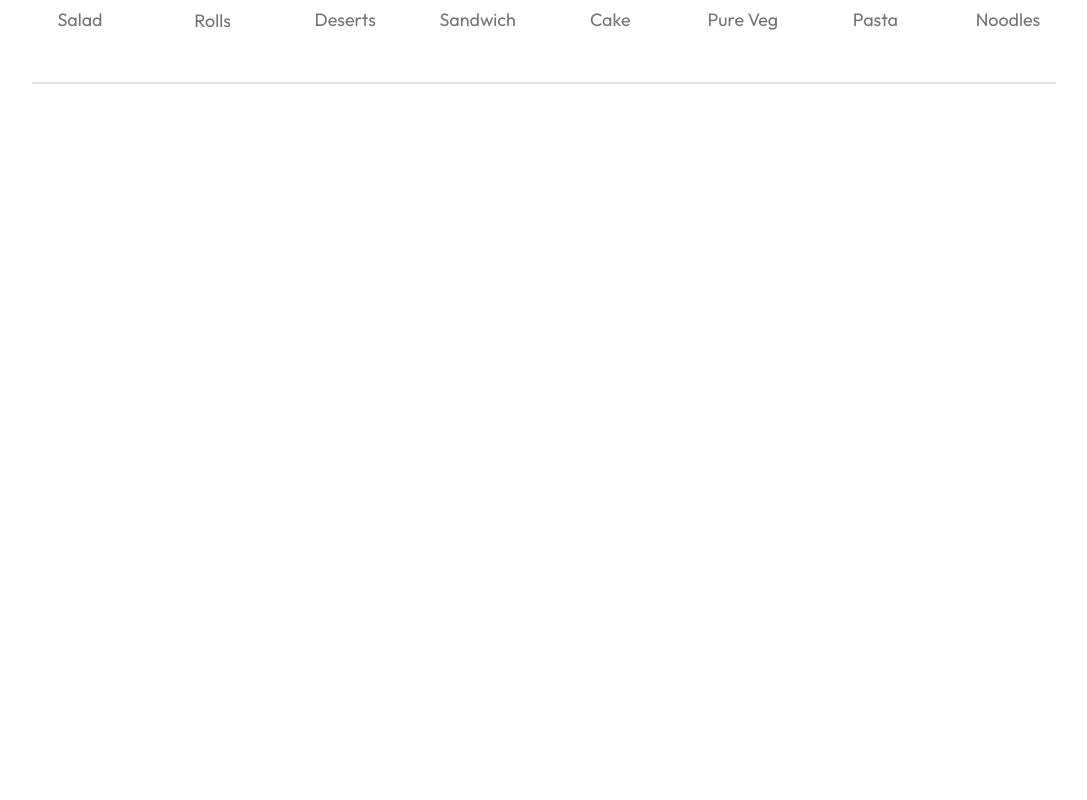
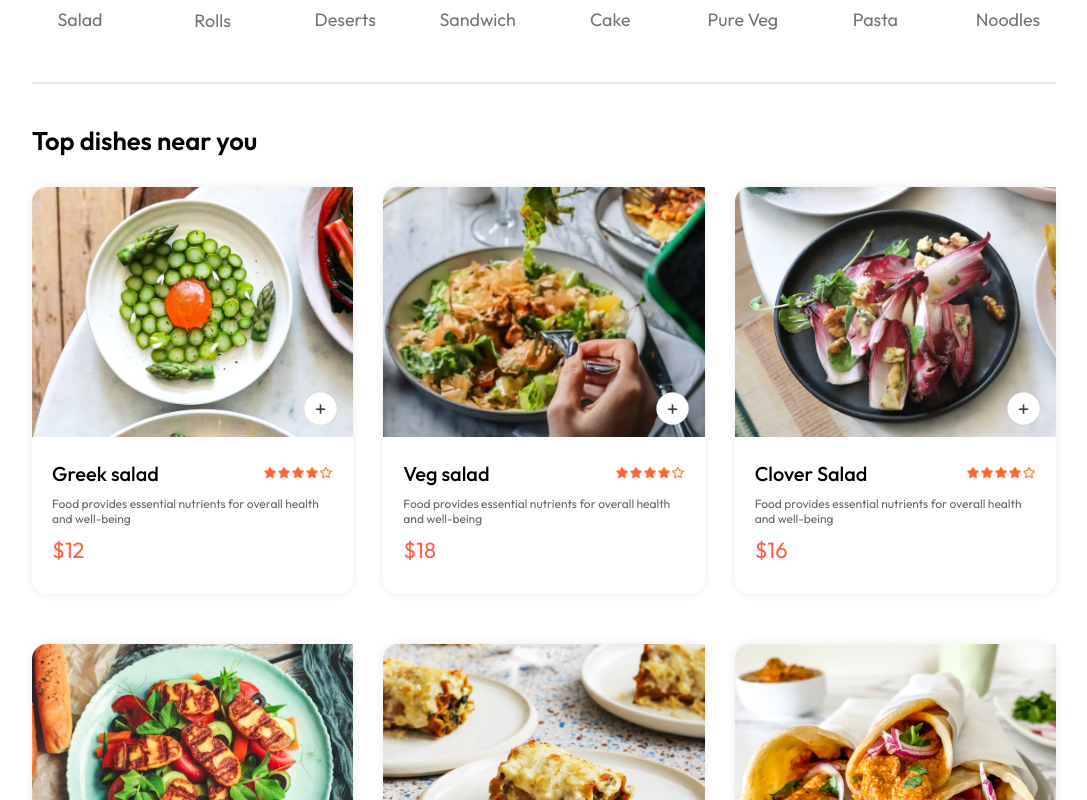
Before and after one commit to risvinmpm/FOOD-DELIVERY, a React (Vite) app: page / in a window 1280 px wide. Shown: the part 820-1620 px from the top of the page, without its empty margins (96-1183 px from the left). Before the commit the page ends 914 px from the top, so only its background shows below. Built offline with nearby package versions, Linux system fonts and the light colour scheme.

Commit message:
Food Display & add to cart

```diff
--- /dev/null
+++ b/src/components/FoodDisplay/FoodDisplay.css
@@ -0,0 +1,16 @@
+.food-display {
+    margin-top: 30px;
+}
+
+.food-display h2 {
+    font-size: max(2vw,24px);
+    font-weight: 600;
+}
+
+.food-display-list {
+    display: grid;
+    grid-template-columns: repeat(auto-fill,minmax(240px,1fr));
+    margin-top: 30px;
+    gap: 30px;
+    row-gap: 50px;
+}
--- /dev/null
+++ b/src/components/FoodDisplay/FoodDisplay.jsx
@@ -0,0 +1,23 @@
+import React, { useContext } from 'react'
+import './FoodDisplay.css'
+import { StoreContext } from '../../context/StoreContext'
+import FoodItem from '../FoodItem/FoodItem'
+
+const FoodDisplay = ({category}) => {
+
+    const {food_list} = useContext(StoreContext)
+
+
+  return (
+    <div className='food-display' id='food-diplay'>
+      <h2>Top dishes near you</h2>
+      <div className="food-display-list">
+        {food_list.map((item,index)=>{
+            return <FoodItem key={index} id={item.id} name={item.name} description={item.description} price={item.price} image={item.image} />
+        })}
+      </div>
+    </div>
+  )
+}
+
+export default FoodDisplay
--- /dev/null
+++ b/src/components/FoodItem/FoodItem.css
@@ -0,0 +1,70 @@
+.food-item {
+    width: 100%;
+    margin: auto;
+    border-radius: 15px;
+    box-shadow: 0px 0px 10px #00000015;
+    transition: 0.3s;
+    animation: fadeIn 1s;
+}
+
+.food-item-image {
+    width: 100%;
+    border-radius: 15px 1px 0px 0px;
+}
+
+.food-item-info {
+    padding: 20px;
+}
+
+.food-item-name-rating {
+    display: flex;
+    justify-content: space-between;
+    align-items: center;
+    margin-bottom: 10px;
+}
+
+.food-item-name-rating p {
+    font-size: 20px;
+    font-weight: 500;
+}
+
+.food-item-name-rating img {
+    width: 70px;
+}
+
+.food-item-desc {
+    color: #676767;
+    font-size: 12px;
+}
+
+.food-item-price {
+    color: tomato;
+    font-size: 22px;
+    font-weight: 500px;
+    margin: 10px 0px;
+}
+
+.food-item-img-container {
+    position: relative;
+}
+
+.food-item-img-container .add {
+    width: 35px;
+    position: absolute;
+    bottom: 15px;
+    right: 15px;
+    cursor: pointer;
+    border-radius: 50%;
+}
+
+.food-item-counter {
+    position: absolute;
+    bottom: 15px;
+    right: 15px;
+    display: flex;
+    align-items: center;
+    gap: 10px;
+    padding: 6px;
+    border-radius: 50px;
+    background-color: white;
+}
--- /dev/null
+++ b/src/components/FoodItem/FoodItem.jsx
@@ -0,0 +1,36 @@
+import React, { useContext } from 'react'
+import './FoodItem.css'
+import { assets } from '../../assets/frontend_assets/assets'
+import { StoreContext } from '../../context/StoreContext'
+
+const FoodItem = ({id,name,price,description,image}) => {
+
+    const {cartItems,addToCart,removeFromCart} = useContext(StoreContext);
+
+
+  return (
+    <div className='food-item'>
+      <div className="food-item-img-container">
+        <img className='food-item-image' src={image} alt="" />
+        {!cartItems[id]
+           ?<img className='add' onClick={()=>addToCart(id)} src={assets.add_icon_white} alt=''/>
+           :<div className='food-item-counter'>
+            <img onClick={()=>removeFromCart(id)} src={assets.remove_icon_red} alt="" />
+            <p>{cartItems[id]}</p>
+            <img onClick={()=>addToCart(id)} src={assets.add_icon_green} alt="" />
+           </div>
+        }
+      </div>
+      <div className="food-item-info">
+        <div className="food-item-name-rating">
+            <p>{name}</p>
+            <img src={assets.rating_starts} alt="" />
+        </div>
+        <p className='food-item-desc'>{description}</p>
+        <p className='food-item-price'>${price}</p>
+      </div>
+    </div>
+  )
+}
+
+export default FoodItem
--- /dev/null
+++ b/src/context/StoreContext.jsx
@@ -0,0 +1,45 @@
+import { createContext, useEffect, useState } from "react";
+import { food_list } from "../assets/frontend_assets/assets";
+// eslint-disable-next-line react-refresh/only-export-components
+export const StoreContext = createContext(null)
+
+export const StoreContextProvider = (props) => {
+
+    const [cartItems, setCartItems] = useState({});
+
+    const addToCart = (itemId) => {
+        if(!cartItems[itemId]) {
+            setCartItems((prev)=>({...prev,[itemId]:1}))
+        }
+        else {
+            setCartItems((prev)=>({...prev,[itemId]:prev[itemId]+1}))
+        }
+    }
+
+
+    const removeFromCart = (itemId) => {
+        setCartItems((prev)=>({...prev,[itemId]:prev[itemId]-1}))
+    }
+
+    useEffect(()=>{
+        console.log(cartItems);
+    },[cartItems])
+
+
+
+    const contextValue = {
+        food_list,
+        cartItems,
+        setCartItems,
+        addToCart,
+        removeFromCart
+    }
+    return(
+        <StoreContext.Provider value={contextValue}>
+            {props.children}
+        </StoreContext.Provider>
+    )
+
+}
+
+export default StoreContextProvider;
--- a/src/main.jsx
+++ b/src/main.jsx
@@ -3,9 +3,12 @@
 import "./index.css";
 import App from "./App.jsx";
 import { BrowserRouter } from "react-router-dom";
+import StoreContextProvider from "./context/StoreContext.jsx";
 
 createRoot(document.getElementById("root")).render(
   <BrowserRouter>
-    <App />
+    <StoreContextProvider>
+      <App />
+    </StoreContextProvider>
   </BrowserRouter>
 );
--- a/src/pages/Home/Home.jsx
+++ b/src/pages/Home/Home.jsx
@@ -2,6 +2,7 @@
 import './Home.css'
 import Header from '../../components/Header/Header'
 import ExploreMenu from '../../components/ExploreMenu/ExploreMenu'
+import FoodDisplay from '../../components/FoodDisplay/FoodDisplay'
 
 const Home = () => {
     const [category,setCategory] = useState("All")
@@ -9,6 +10,7 @@
     <div>
         <Header />
         <ExploreMenu category={category} setCategory={setCategory} />
+        <FoodDisplay category={category} />
     </div>
   )
 }
```
